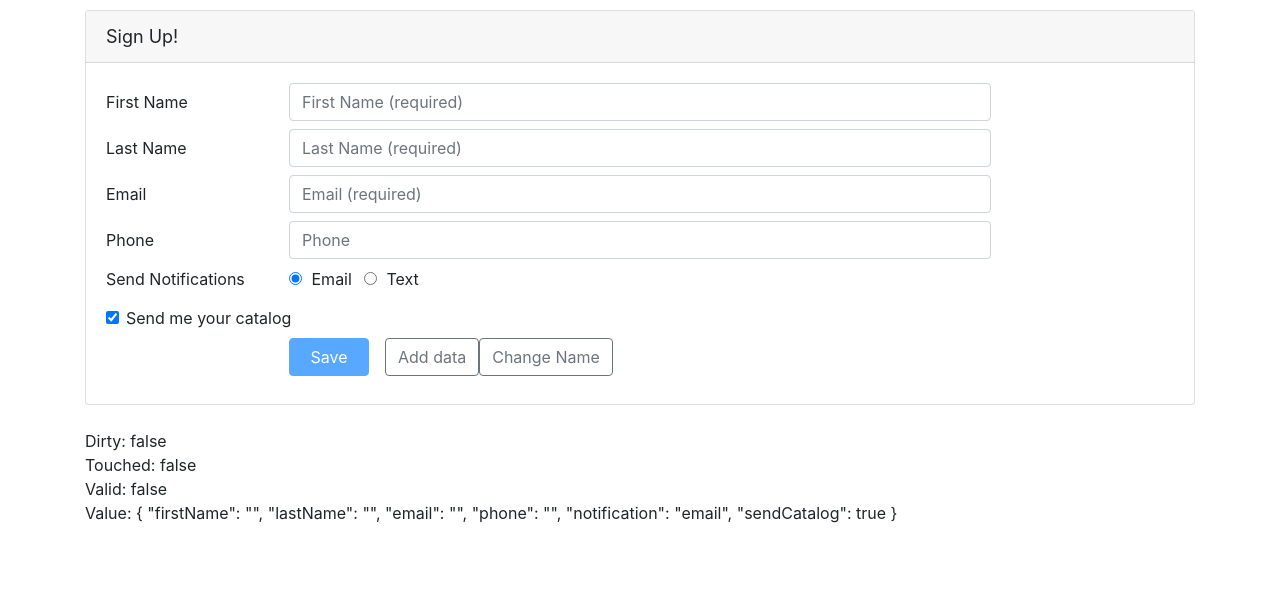
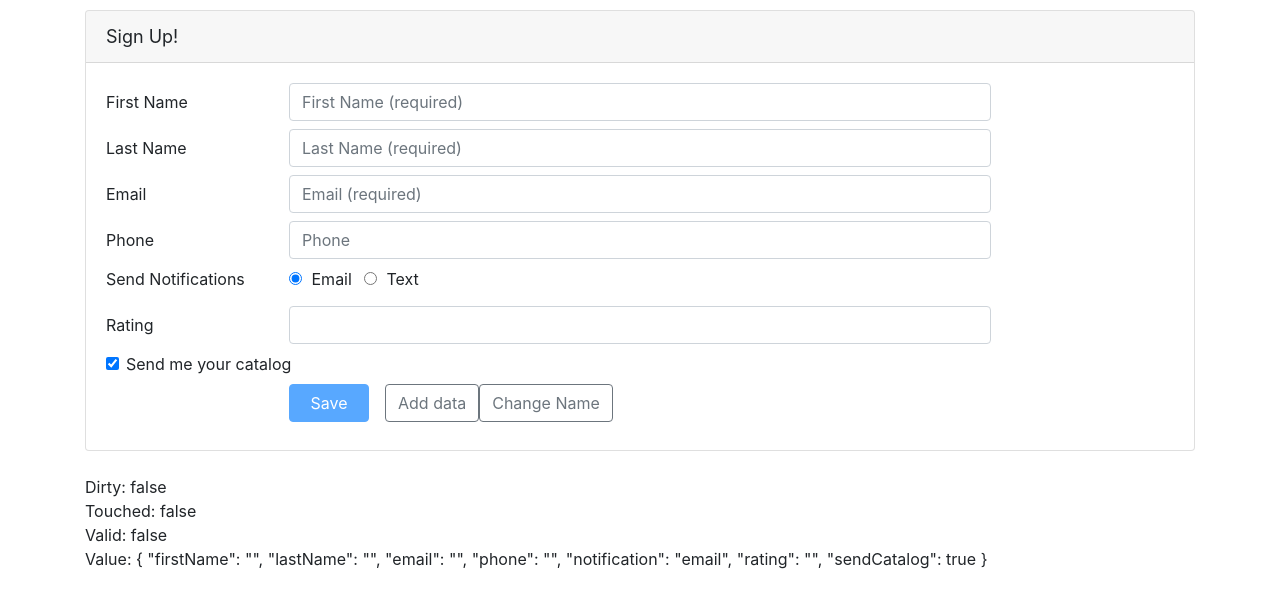
Before and after one commit to kimseasok/getting-start-with-angular, an Angular app: page / in a window 1280 px wide. Shown: the top 608 px of the page. Built offline with nearby package versions, Linux system fonts and the light colour scheme.

Commit message:
Add custom validator function

```diff
--- a/src/app/customers/customer.component.html
+++ b/src/app/customers/customer.component.html
@@ -101,7 +101,7 @@
                  formControlName="phone"
                  [ngClass]="{'is-invalid': !customerForm.get('phone').valid }" />
           <span class="invalid-feedback">
-            <span *ngIf="customerForm.get('phone').errors?.required">
+            <span *ngIf="!!customerForm.get('phone').errors?.required">
               Please enter your phone number.
             </span>
           </span>
@@ -129,6 +129,25 @@
                      (click)="setNotification('text')"> Text
             </label>
           </div>
+        </div>
+      </div>
+
+      <div class="form-group row mb-2">
+        <label class="col-md-2 col-form-label"
+               for="ratingId">Rating</label>
+        <div class="col-md-8">
+          <input class="form-control"
+                 id="ratingId"
+                 type="number"
+                 formControlName="rating"
+                 [ngClass]="{'is-invalid': (customerForm.get('rating').touched ||
+                                           customerForm.get('rating').dirty) &&
+                                           !customerForm.get('rating').valid }" />
+          <span class="invalid-feedback">
+            <span *ngIf="!!customerForm.get('rating').errors?.range">
+              Please rate your experience from 1 to 5.
+            </span>
+          </span>
         </div>
       </div>
 
--- a/src/app/customers/customer.component.ts
+++ b/src/app/customers/customer.component.ts
@@ -1,7 +1,25 @@
 import { Component, OnInit } from '@angular/core';
-import { FormGroup, FormBuilder, Validators } from '@angular/forms';
+import {
+  FormGroup,
+  FormBuilder,
+  Validators,
+  AbstractControl,
+  ValidatorFn
+} from '@angular/forms';
 
 import { Customer } from './customer';
+function ValiateRank(min: number, max: number): ValidatorFn {
+  return (ctler: AbstractControl): { [key: string]: boolean } | null => {
+    if (
+      ctler.value !== null &&
+      (isNaN(ctler.value) || ctler.value < 1 || ctler.value > 5)
+    ) {
+      return { range: true };
+    }
+    return null;
+  };
+}
+
 
 @Component({
   selector: 'app-customer',
@@ -21,6 +39,7 @@
       email: ['', [Validators.required, Validators.email]],
       phone: '',
       notification: 'email',
+      rating: ['', ValiateRank(1, 5)],
       sendCatalog: true
     });
   }
```
